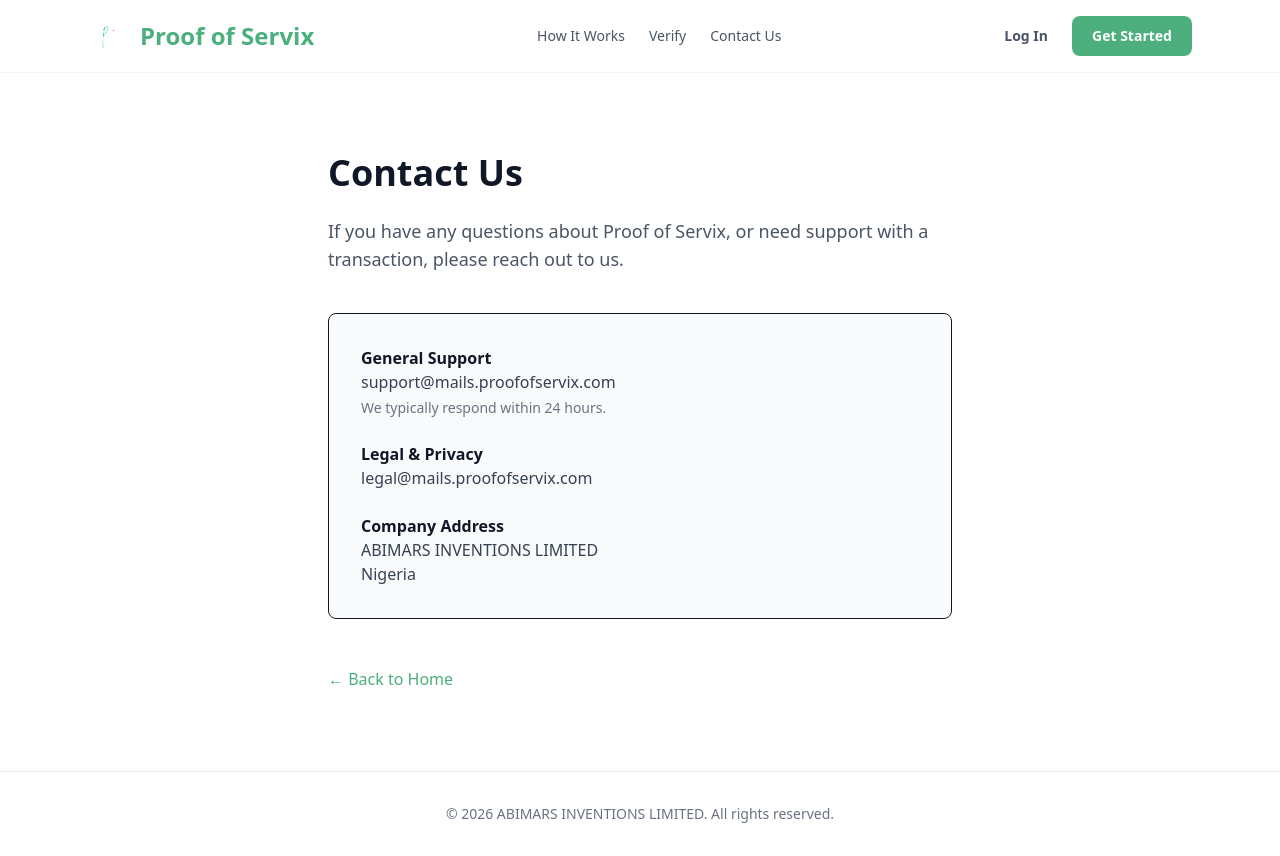
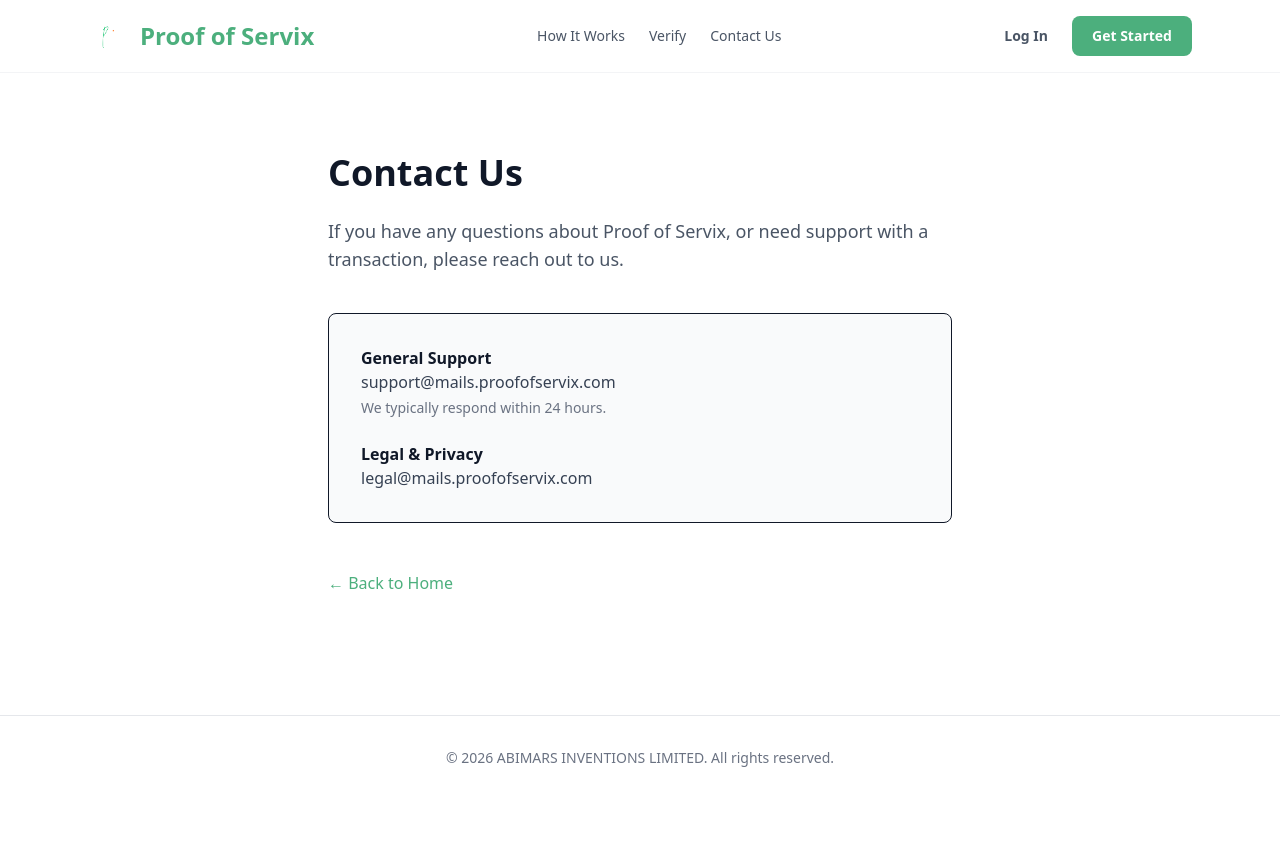
Before and after one commit to proofofservix/Proof-of-Servix, a Next.js app: page /contact in a window 1280 px wide. After the commit the page ends 800 px from the top, so only its background shows below. Built offline with nearby package versions, Linux system fonts and the light colour scheme; no server answers.

Commit message:
Remove physical address from contact page

```diff
--- a/app/contact/page.tsx
+++ b/app/contact/page.tsx
@@ -24,10 +24,6 @@ export default function Contact() {
             <p className="font-bold text-gray-900">Legal & Privacy</p>
             <p className="text-gray-700">legal@mails.proofofservix.com</p>
           </div>
-          <div>
-            <p className="font-bold text-gray-900">Company Address</p>
-            <p className="text-gray-700">ABIMARS INVENTIONS LIMITED<br />Nigeria</p>
-          </div>
         </div>
 
         <div className="mt-12">
```
